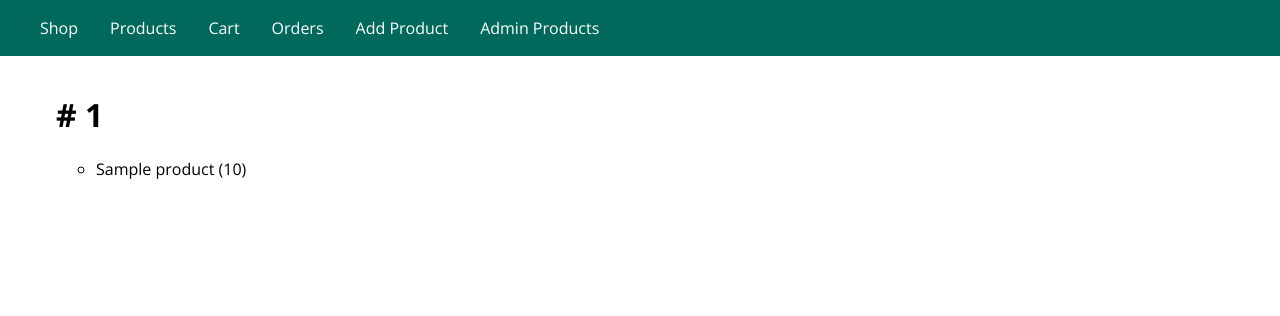
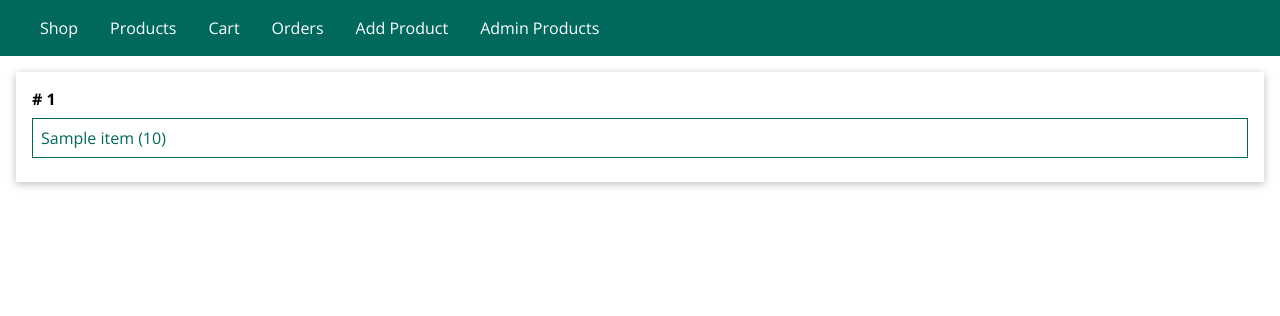
Before and after one commit to FaizKhan101/NodeJs-Complete-Guide, a Node project: template views/shop/orders.ejs in a window 1280 px wide. Shown: the top 316 px of the page. Run offline with Node 20 templates, Linux system fonts and the light colour scheme; the template is opened without the code that fills it: most values are stand-ins (such as "Sample title", 1, 10 or a date in 2020); some libraries are stand-ins or nearby versions.

Commit message:
Able to add orders and get order

```diff
--- /dev/null
+++ b/public/css/orders.css
@@ -0,0 +1,29 @@
+.orders {
+    list-style: none;
+    padding: 0;
+    margin: 0;
+  }
+
+  .orders__item h1 {
+      margin: 0;
+      font-size: 1rem;
+  }
+
+  .orders__item {
+    box-shadow: 0 2px 8px rgba(0, 0, 0, 0.26);
+    padding: 1rem;
+    margin-bottom: 1rem;
+  }
+
+  .orders__products {
+      list-style: none;
+      margin: 0;
+      padding: 0;
+  }
+
+  .orders__products-item {
+      margin: 0.5rem 0;
+      padding: 0.5rem;
+      border: 1px solid #00695c;
+      color: #00695c;
+  }
--- a/views/shop/orders.ejs
+++ b/views/shop/orders.ejs
@@ -1,4 +1,5 @@
 <%- include('../includes/head.ejs') %>
+<link rel="stylesheet" href="/css/orders.css">
     </head>
 
     <body>
@@ -6,16 +7,18 @@
         <main>
             <% if (orders.length > 0) { %>
 
-                <ul>
+                <ul class="orders">
                     <% for (let order of orders) { %>
-                        <h1># <%= order.id %></h1>
-                        <ul>
-                            <% for (product of order.products) { %>
-                                <li>
-                                    <%= product.title %> (<%= product.orderItem.quantity %>)
+                        <li class="orders__item">
+                            <h1># <%= order._id %></h1>
+                        <ul class="orders__products">
+                            <% for (product of order.items) { %>
+                                <li class="orders__products-item">
+                                    <%= product.title %> (<%= product.quantity %>)
                                 </li>
                             <% } %>
                         </ul>
+                        </li>
                     <% } %>
                 </ul>
 
```
Also changed, not shown: controllers/shop.js (+2 -26 lines), models/user.js (+39 -4 lines).
